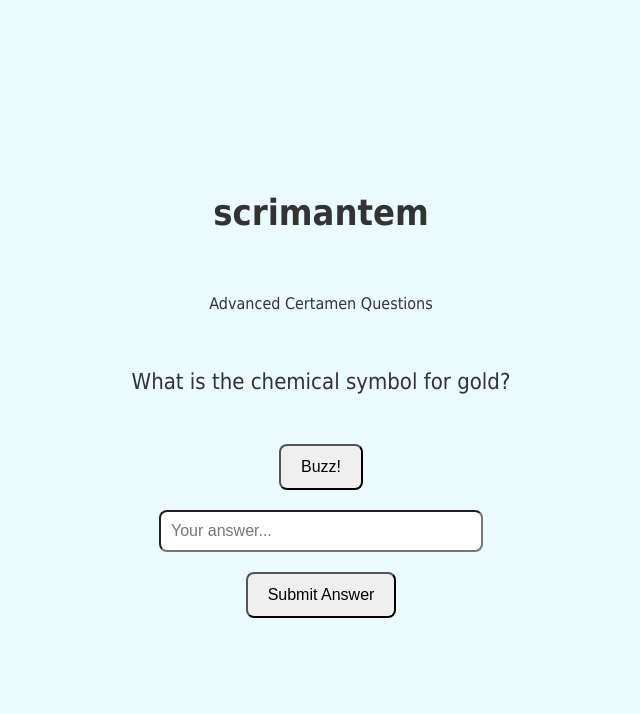
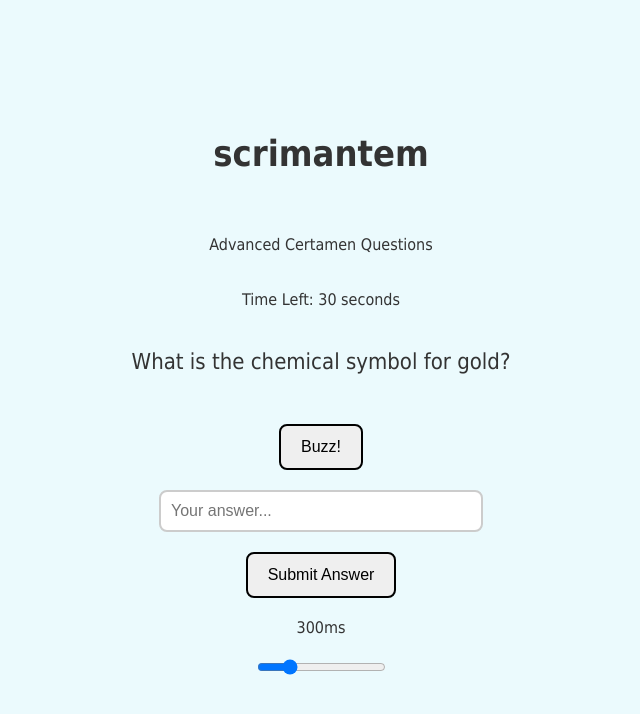
Before and after one commit to SameeLaughs/finalslitqbr, a plain HTML site: page index.html in a window 1280 px wide. Both pictures are taken after a click on the button "Buzz!". Shown: the whole page, without its empty margins (319-959 px from the left). Drawn offline with Linux system fonts and the light colour scheme.

Commit message:
Update index.html

```diff
--- a/index.html
+++ b/index.html
@@ -25,10 +25,6 @@
             text-align: center;
             gap: 20px;
         }
-        body.dark-mode {
-            background-color: #2e2e2e;
-            color: #e4d0a4;
-        }
         h1 {
             font-size: 36px;
             margin-top: 10px;
@@ -37,6 +33,7 @@
             font-size: 22px;
             font-weight: 500;
             max-width: 90%;
+            white-space: normal;
             word-break: break-word;
             margin-top: 20px;
             margin-bottom: 30px;
@@ -44,6 +41,8 @@
         button {
             padding: 12px 20px;
             font-size: 16px;
+            border: 2px solid black;
+            cursor: pointer;
             border-radius: 8px;
         }
         #answerInput {
@@ -51,25 +50,30 @@
             font-size: 16px;
             width: 100%;
             max-width: 300px;
+            border: 2px solid #ccc;
             border-radius: 8px;
             display: none;
         }
     </style>
 </head>
 <body>
-    <div class="container">
+    <div class="container" id="gameContainer">
         <h1>scrimantem</h1>
         <p>Advanced Certamen Questions</p>
+        <div id="timer">Time Left: <span id="timeLeft">30</span> seconds</div>
         <div id="question"></div>
         <button id="buzzButton">Buzz!</button>
         <input type="text" id="answerInput" placeholder="Your answer..." />
         <button id="submitAnswer">Submit Answer</button>
+        <span id="speedValue">300ms</span>
+        <input type="range" id="speedSlider" min="100" max="1000" value="300" step="50">
     </div>
 
     <script>
         let questions = [];
         let currentQuestionIndex = -1;
         let currentWordIndex = 0;
+        let intervalId;
 
         async function loadQuestions() {
             try {
@@ -90,10 +94,11 @@
             do {
                 newQuestionIndex = Math.floor(Math.random() * questions.length);
             } while (newQuestionIndex === currentQuestionIndex);
+
             currentQuestionIndex = newQuestionIndex;
             currentWordIndex = 0;
             document.getElementById("question").innerText = "";
-            revealNextWord();
+            intervalId = setInterval(revealNextWord, document.getElementById("speedSlider").value);
         }
 
         function revealNextWord() {
@@ -101,19 +106,25 @@
             if (currentWordIndex < words.length) {
                 document.getElementById("question").innerText += ' ' + words[currentWordIndex];
                 currentWordIndex++;
-                setTimeout(revealNextWord, 300);
+            } else {
+                clearInterval(intervalId);
             }
         }
 
         document.getElementById("buzzButton").onclick = function() {
+            clearInterval(intervalId);
             document.getElementById("answerInput").style.display = 'inline';
             document.getElementById("submitAnswer").style.display = 'inline';
         };
 
         document.getElementById("submitAnswer").onclick = function() {
-            alert("Answer: " + questions[currentQuestionIndex].answer);
+            document.getElementById("answerInput").value = '';
             startQuestion();
         };
+
+        document.getElementById("speedSlider").addEventListener("input", function() {
+            document.getElementById("speedValue").innerText = this.value + "ms";
+        });
 
         loadQuestions();
     </script>
```
